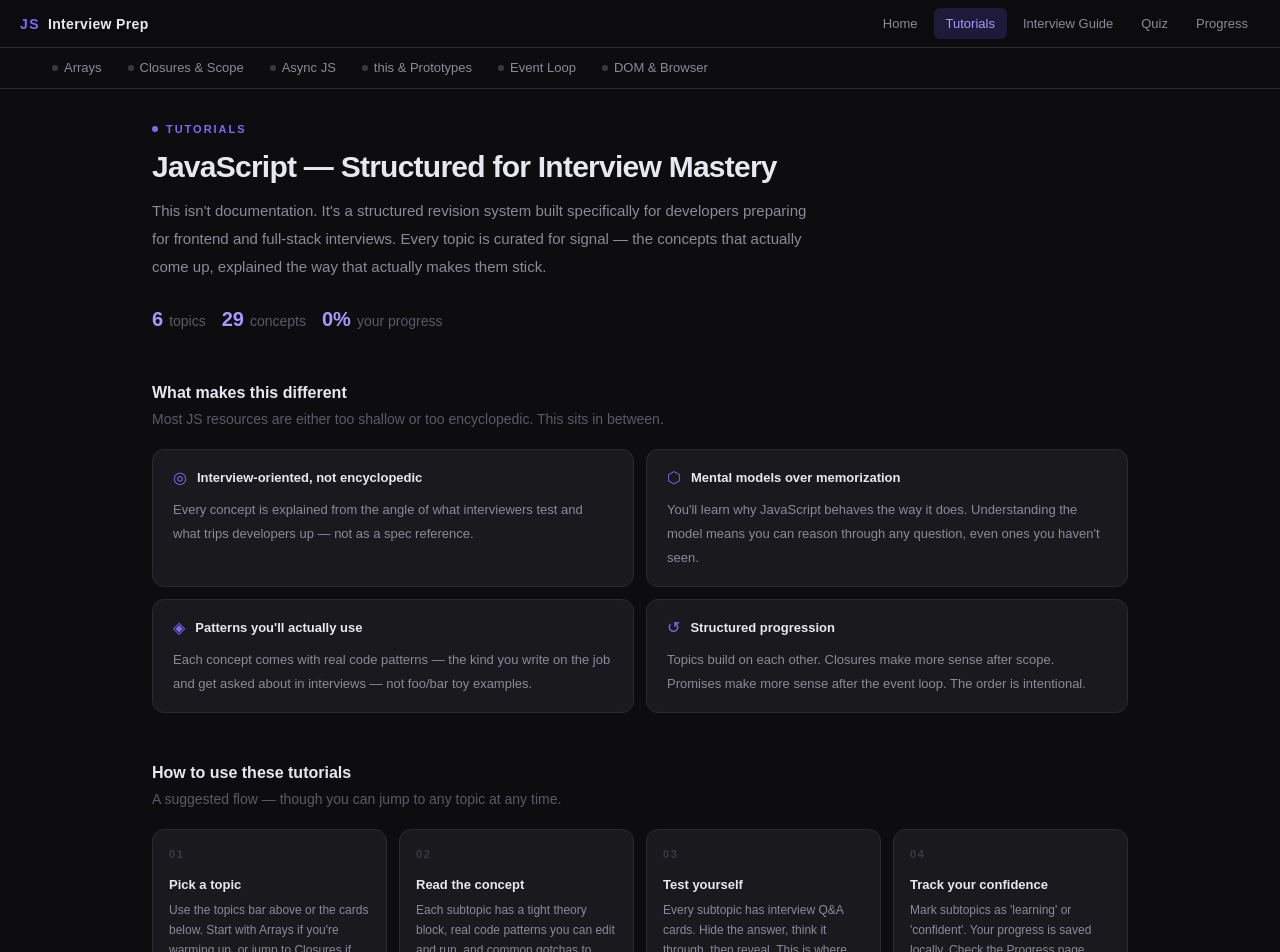
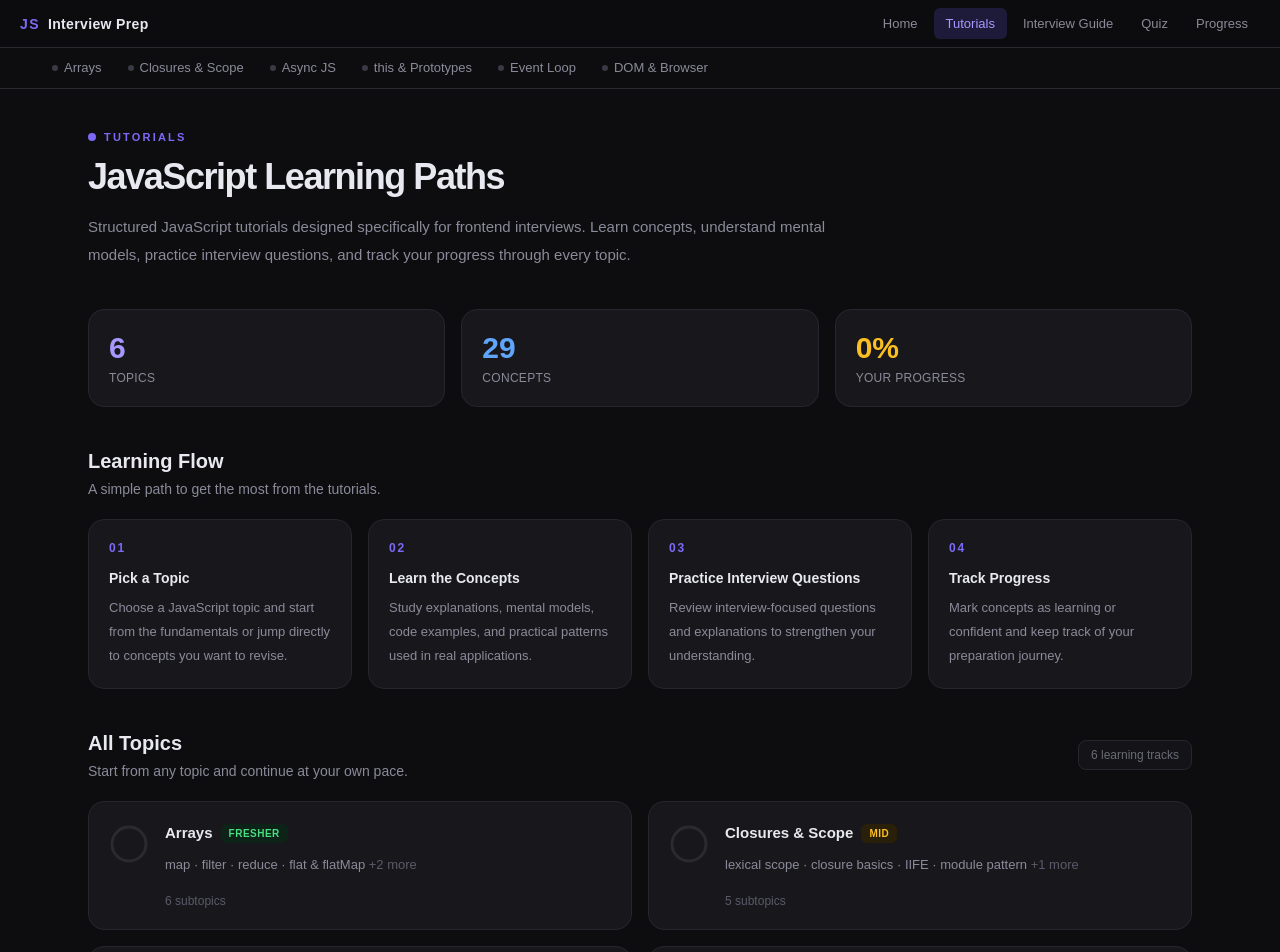
Before and after one commit to sushantshinde7/js-interview-prep, a React (Vite) app: page /tutorials in a window 1280 px wide. Shown: the top 952 px of the page. Built offline with nearby package versions, Linux system fonts and the light colour scheme.

Commit message:
refactor(tutorials): simplify overview page and align with platform design system

```diff
--- a/src/pages/TutorialsOverviewPage.jsx
+++ b/src/pages/TutorialsOverviewPage.jsx
@@ -1,296 +1,364 @@
-import { useNavigate } from "react-router-dom";
-import { TOPICS } from "../data/topics.js";
-import { useProgress } from "../hooks/useProgress.js";
-import ProgressRing from "../components/ProgressRing.jsx";
-import Tag from "../components/Tag.jsx";
-
-// TutorialsOverviewPage — landing page for /tutorials
-// NOT an article. It's the entry point into the tutorials module.
-// Shows:
-//   - Philosophy / what this is
-//   - How to use it (learning flow)
-//   - Topic overview cards with quick-start links
-
-// ── Static content ──────────────────────────────────────────────────────────
-
-const PHILOSOPHY = [
-  {
-    icon: "◎",
-    title: "Interview-oriented, not encyclopedic",
-    desc: "Every concept is explained from the angle of what interviewers test and what trips developers up — not as a spec reference.",
-  },
-  {
-    icon: "⬡",
-    title: "Mental models over memorization",
-    desc: "You'll learn why JavaScript behaves the way it does. Understanding the model means you can reason through any question, even ones you haven't seen.",
-  },
-  {
-    icon: "◈",
-    title: "Patterns you'll actually use",
-    desc: "Each concept comes with real code patterns — the kind you write on the job and get asked about in interviews — not foo/bar toy examples.",
-  },
-  {
-    icon: "↺",
-    title: "Structured progression",
-    desc: "Topics build on each other. Closures make more sense after scope. Promises make more sense after the event loop. The order is intentional.",
-  },
-];
+import { useNavigate } from 'react-router-dom'
+import { TOPICS } from '../data/topics.js'
+import { useProgress } from '../hooks/useProgress.js'
+import ProgressRing from '../components/ProgressRing.jsx'
+import Tag from '../components/Tag.jsx'
 
 const HOW_IT_WORKS = [
   {
-    step: "01",
-    label: "Pick a topic",
-    desc: "Use the topics bar above or the cards below. Start with Arrays if you're warming up, or jump to Closures if you need a refresh.",
+    step: '01',
+    label: 'Pick a Topic',
+    desc: 'Choose a JavaScript topic and start from the fundamentals or jump directly to concepts you want to revise.',
   },
   {
-    step: "02",
-    label: "Read the concept",
-    desc: "Each subtopic has a tight theory block, real code patterns you can edit and run, and common gotchas to watch for.",
+    step: '02',
+    label: 'Learn the Concepts',
+    desc: 'Study explanations, mental models, code examples, and practical patterns used in real applications.',
   },
   {
-    step: "03",
-    label: "Test yourself",
-    desc: "Every subtopic has interview Q&A cards. Hide the answer, think it through, then reveal. This is where the learning sticks.",
+    step: '03',
+    label: 'Practice Interview Questions',
+    desc: 'Review interview-focused questions and explanations to strengthen your understanding.',
   },
   {
-    step: "04",
-    label: "Track your confidence",
-    desc: "Mark subtopics as 'learning' or 'confident'. Your progress is saved locally. Check the Progress page before an interview.",
+    step: '04',
+    label: 'Track Progress',
+    desc: 'Mark concepts as learning or confident and keep track of your preparation journey.',
   },
-];
-
-const DIFFICULTY_META = {
-  fresher: { label: "Good starting point", color: "text-[#4ade80]" },
-  mid:     { label: "Core interview zone",  color: "text-[#fbbf24]" },
-  tricky:  { label: "High-signal, tricky",  color: "text-[#f87171]" },
-};
-
-// ── Component ────────────────────────────────────────────────────────────────
+]
 
 export default function TutorialsOverviewPage() {
-  const navigate = useNavigate();
-  const { getTopicProgress } = useProgress();
+  const navigate = useNavigate()
+  const { getTopicProgress } = useProgress()
 
-  const totalSubtopics = TOPICS.reduce((s, t) => s + t.subtopics.length, 0);
+  const totalSubtopics = TOPICS.reduce(
+    (sum, topic) => sum + topic.subtopics.length,
+    0
+  )
+
   const overallPct = Math.round(
-    TOPICS.reduce((s, t) => s + getTopicProgress(t.id), 0) / TOPICS.length
-  );
+    TOPICS.reduce(
+      (sum, topic) => sum + getTopicProgress(topic.id),
+      0
+    ) / TOPICS.length
+  )
+
+  const stats = [
+    {
+      label: 'Topics',
+      value: TOPICS.length,
+      color: 'text-[#a599ff]',
+    },
+    {
+      label: 'Concepts',
+      value: totalSubtopics,
+      color: 'text-[#60a5fa]',
+    },
+    {
+      label: 'Your Progress',
+      value: `${overallPct}%`,
+      color:
+        overallPct >= 60
+          ? 'text-[#4ade80]'
+          : 'text-[#fbbf24]',
+    },
+  ]
 
   function goToTopic(topic) {
-    navigate(`/tutorials/${topic.id}/${encodeURIComponent(topic.subtopics[0])}`);
+    navigate(
+      `/tutorials/${topic.id}/${encodeURIComponent(
+        topic.subtopics[0]
+      )}`
+    )
   }
 
   return (
-    <div className="mx-auto max-w-5xl px-6 py-8 pb-16">
+    <div className="mx-auto max-w-6xl px-6 py-10">
 
-      {/* ── Hero ─────────────────────────────────────────────────── */}
-      <section className="mb-12">
+      {/* Hero */}
+      <section className="mb-10">
+
         <div className="mb-3 flex items-center gap-2">
-          <div className="h-1.5 w-1.5 rounded-full bg-[#7c6af7]" />
-          <span className="text-[11px] font-semibold uppercase tracking-[0.18em] text-[#7c6af7]">
+          <div className="h-2 w-2 rounded-full bg-[#7c6af7]" />
+
+          <span className="
+            text-[11px]
+            font-semibold
+            uppercase
+            tracking-[0.2em]
+            text-[#7c6af7]
+          ">
             Tutorials
           </span>
         </div>
 
-        <h1 className="mb-3 max-w-2xl text-3xl font-semibold tracking-tight text-[#e8e8f0]">
-          JavaScript — Structured for Interview Mastery
+        <h1 className="
+          mb-4
+          text-4xl
+          font-semibold
+          tracking-[-0.04em]
+          text-[#e8e8f0]
+        ">
+          JavaScript Learning Paths
         </h1>
 
-        <p className="mb-6 max-w-2xl text-[15px] leading-7 text-[#8a8a9a]">
-          This isn't documentation. It's a structured revision system built specifically
-          for developers preparing for frontend and full-stack interviews. Every topic
-          is curated for signal — the concepts that actually come up, explained the
-          way that actually makes them stick.
+        <p className="
+          max-w-3xl
+          text-[15px]
+          leading-7
+          text-[#8a8a9a]
+        ">
+          Structured JavaScript tutorials designed
+          specifically for frontend interviews.
+          Learn concepts, understand mental models,
+          practice interview questions, and track
+          your progress through every topic.
         </p>
 
-        {/* Quick stats row */}
-        <div className="flex flex-wrap items-center gap-4">
-          {[
-            { value: TOPICS.length,    label: "topics"    },
-            { value: totalSubtopics,   label: "concepts"  },
-            { value: overallPct + "%", label: "your progress" },
-          ].map((s) => (
+      </section>
+
+      {/* Stats */}
+      <section className="mb-10 grid gap-4 sm:grid-cols-3">
+
+        {stats.map(stat => (
+          <div
+            key={stat.label}
+            className="
+              rounded-2xl
+              border border-[#26262d]
+              bg-[#18181c]
+              px-5 py-5
+            "
+          >
             <div
-              key={s.label}
-              className="flex items-baseline gap-1.5"
+              className={`mb-1 text-3xl font-semibold ${stat.color}`}
             >
-              <span className="text-xl font-semibold text-[#a599ff]">{s.value}</span>
-              <span className="text-sm text-[#5a5a6a]">{s.label}</span>
+              {stat.value}
+            </div>
+
+            <div className="
+              text-xs
+              uppercase
+              tracking-wide
+              text-[#8a8a9a]
+            ">
+              {stat.label}
+            </div>
+          </div>
+        ))}
+
+      </section>
+
+      {/* Learning Flow */}
+      <section className="mb-10">
+
+        <div className="mb-5">
+
+          <h2 className="
+            text-xl
+            font-semibold
+            text-[#e8e8f0]
+          ">
+            Learning Flow
+          </h2>
+
+          <p className="
+            mt-1
+            text-sm
+            text-[#8a8a9a]
+          ">
+            A simple path to get the most from the tutorials.
+          </p>
+
+        </div>
+
+        <div className="grid gap-4 md:grid-cols-2 xl:grid-cols-4">
+
+          {HOW_IT_WORKS.map(item => (
+            <div
+              key={item.step}
+              className="
+                rounded-2xl
+                border border-[#26262d]
+                bg-[#18181c]
+                p-5
+              "
+            >
+              <div className="
+                mb-3
+                text-xs
+                font-semibold
+                tracking-[0.15em]
+                text-[#7c6af7]
+              ">
+                {item.step}
+              </div>
+
+              <h3 className="
+                mb-2
+                text-sm
+                font-semibold
+                text-[#e8e8f0]
+              ">
+                {item.label}
+              </h3>
+
+              <p className="
+                text-[13px]
+                leading-6
+                text-[#8a8a9a]
+              ">
+                {item.desc}
+              </p>
             </div>
           ))}
+
         </div>
+
       </section>
 
-      {/* ── Philosophy ───────────────────────────────────────────── */}
-      <section className="mb-12">
-        <h2 className="mb-1 text-base font-semibold text-[#e8e8f0]">
-          What makes this different
-        </h2>
-        <p className="mb-5 text-sm text-[#5a5a6a]">
-          Most JS resources are either too shallow or too encyclopedic. This sits in between.
-        </p>
+      {/* Topics */}
+      <section>
 
-        <div className="grid gap-3 sm:grid-cols-2">
-          {PHILOSOPHY.map((p) => (
-            <div
-              key={p.title}
-              className="rounded-xl border border-[#2a2a30] bg-[#1a1a1e] px-5 py-4"
-            >
-              <div className="mb-2 flex items-center gap-2.5">
-                <span className="text-base text-[#7c6af7]">{p.icon}</span>
-                <span className="text-[13px] font-semibold text-[#e8e8f0]">{p.title}</span>
-              </div>
-              <p className="text-[13px] leading-6 text-[#8a8a9a]">{p.desc}</p>
-            </div>
-          ))}
-        </div>
-      </section>
+        <div className="mb-5 flex items-center justify-between">
 
-      {/* ── How it works ─────────────────────────────────────────── */}
-      <section className="mb-12">
-        <h2 className="mb-1 text-base font-semibold text-[#e8e8f0]">
-          How to use these tutorials
-        </h2>
-        <p className="mb-5 text-sm text-[#5a5a6a]">
-          A suggested flow — though you can jump to any topic at any time.
-        </p>
+          <div>
+            <h2 className="
+              text-xl
+              font-semibold
+              text-[#e8e8f0]
+            ">
+              All Topics
+            </h2>
 
-        <div className="grid gap-3 sm:grid-cols-2 lg:grid-cols-4">
-          {HOW_IT_WORKS.map((step) => (
-            <div
-              key={step.step}
-              className="rounded-xl border border-[#2a2a30] bg-[#1a1a1e] px-4 py-4"
-            >
-              <div className="mb-3 text-[11px] font-bold tracking-[0.15em] text-[#3a3a44]">
-                {step.step}
-              </div>
-              <div className="mb-1.5 text-[13px] font-semibold text-[#e8e8f0]">
-                {step.label}
-              </div>
-              <p className="text-[12px] leading-5 text-[#8a8a9a]">{step.desc}</p>
-            </div>
-          ))}
-        </div>
-      </section>
-
-      {/* ── Target audience note ─────────────────────────────────── */}
-      <section className="mb-12">
-        <div className="rounded-xl border border-[#2a2a30] bg-[#141416] px-5 py-4">
-          <div className="mb-2 text-[11px] font-semibold uppercase tracking-wider text-[#5a5a6a]">
-            Who this is for
-          </div>
-          <p className="text-[13px] leading-6 text-[#8a8a9a]">
-            Developers who have studied JavaScript before and want{" "}
-            <span className="text-[#e8e8f0]">interview mastery</span>,{" "}
-            <span className="text-[#e8e8f0]">conceptual clarity</span>, and{" "}
-            <span className="text-[#e8e8f0]">structured revision</span> — not
-            a beginner syntax guide. If you know what a function is but can't
-            confidently explain closures in an interview, you're in the right place.
-          </p>
-        </div>
-      </section>
-
-      {/* ── Topics overview ──────────────────────────────────────── */}
-      <section>
-        <div className="mb-5 flex items-end justify-between">
-          <div>
-            <h2 className="text-base font-semibold text-[#e8e8f0]">
-              All topics
-            </h2>
-            <p className="mt-0.5 text-sm text-[#5a5a6a]">
-              Click any topic to jump straight to its first concept.
+            <p className="
+              mt-1
+              text-sm
+              text-[#8a8a9a]
+            ">
+              Start from any topic and continue at your own pace.
             </p>
           </div>
-          <span className="hidden text-[11px] text-[#3a3a44] md:block">
-            More topics being added
-          </span>
+
+          <div className="
+            hidden
+            rounded-lg
+            border border-[#26262d]
+            bg-[#141418]
+            px-3 py-1.5
+            text-xs
+            text-[#6a6a76]
+            md:block
+          ">
+            {TOPICS.length} learning tracks
+          </div>
+
         </div>
 
-        <div className="grid gap-3 lg:grid-cols-2">
-          {TOPICS.map((topic) => {
-            const pct = getTopicProgress(topic.id);
-            const meta = DIFFICULTY_META[topic.difficulty];
+        <div className="grid gap-4 lg:grid-cols-2">
+
+          {TOPICS.map(topic => {
+            const pct = getTopicProgress(topic.id)
 
             return (
               <button
                 key={topic.id}
                 onClick={() => goToTopic(topic)}
                 className="
-                  group text-left
+                  group
                   flex items-start gap-4
-                  rounded-xl border border-[#2a2a30] bg-[#1a1a1e]
-                  px-5 py-4
-                  transition-all duration-150
-                  hover:border-[#7c6af7] hover:bg-[#1d1d22]
+                  rounded-2xl
+                  border border-[#26262d]
+                  bg-[#18181c]
+                  p-5
+                  text-left
+                  transition-all duration-200
+                  hover:-translate-y-0.5
+                  hover:border-[#7c6af7]
+                  hover:bg-[#1c1c21]
                 "
               >
-                {/* Progress ring */}
+
                 <div className="mt-0.5 shrink-0">
                   <ProgressRing
                     pct={pct}
-                    size={36}
+                    size={40}
                     stroke={3}
-                    color={pct === 100 ? "#4ade80" : "#7c6af7"}
+                    color={
+                      pct === 100
+                        ? '#4ade80'
+                        : '#7c6af7'
+                    }
                   />
                 </div>
 
                 <div className="min-w-0 flex-1">
-                  {/* Title + tag */}
-                  <div className="mb-1.5 flex items-center gap-2">
-                    <span className="text-[14px] font-semibold text-[#e8e8f0] truncate">
+
+                  <div className="mb-2 flex items-center gap-2">
+
+                    <h3 className="
+                      truncate
+                      text-[15px]
+                      font-semibold
+                      text-[#e8e8f0]
+                    ">
                       {topic.label}
-                    </span>
+                    </h3>
+
                     <Tag level={topic.difficulty} />
+
                   </div>
 
-                  {/* Difficulty meta */}
-                  <div className={`mb-2 text-[11px] font-medium ${meta.color}`}>
-                    {meta.label}
-                  </div>
+                  <div className="
+                    mb-4
+                    text-[13px]
+                    leading-6
+                    text-[#8a8a9a]
+                  ">
+                    {topic.subtopics
+                      .slice(0, 4)
+                      .join(' · ')}
 
-                  {/* Subtopics preview */}
-                  <div className="mb-3 text-[12px] leading-5 text-[#5a5a6a]">
-                    {topic.subtopics.slice(0, 4).join("  ·  ")}
                     {topic.subtopics.length > 4 && (
-                      <span className="text-[#3a3a44]"> +{topic.subtopics.length - 4} more</span>
+                      <span className="text-[#5a5a6a]">
+                        {' '}
+                        +{topic.subtopics.length - 4} more
+                      </span>
                     )}
                   </div>
 
-                  {/* Footer row */}
-                  <div className="flex items-center justify-between">
-                    {/* Progress bar */}
-                    <div className="flex items-center gap-2">
-                      <div className="h-1 w-20 rounded-full bg-[#2a2a30] overflow-hidden">
-                        <div
-                          className="h-full rounded-full transition-all duration-500"
-                          style={{
-                            width: `${pct}%`,
-                            background: pct === 100 ? "#4ade80" : "#7c6af7",
-                          }}
-                        />
-                      </div>
-                      <span className="text-[11px] text-[#5a5a6a]">{pct}%</span>
-                    </div>
+                  <div className="
+                    flex items-center justify-between
+                    text-xs
+                  ">
 
-                    {/* CTA — appears on hover */}
+                    <span className="text-[#5a5a6a]">
+                      {topic.subtopics.length} subtopics
+                    </span>
+
                     <span className="
-                      text-[12px] font-medium text-[#7c6af7]
                       flex items-center gap-1
-                      opacity-0 translate-x-1
-                      transition-all duration-150
-                      group-hover:opacity-100 group-hover:translate-x-0
+                      font-medium
+                      text-[#7c6af7]
+                      opacity-0
+                      transition-opacity
+                      group-hover:opacity-100
                     ">
-                      Start
-                      <span>→</span>
+                      Open Topic →
                     </span>
+
                   </div>
+
                 </div>
+
               </button>
-            );
+            )
           })}
+
         </div>
+
       </section>
 
     </div>
-  );
+  )
 }
```
